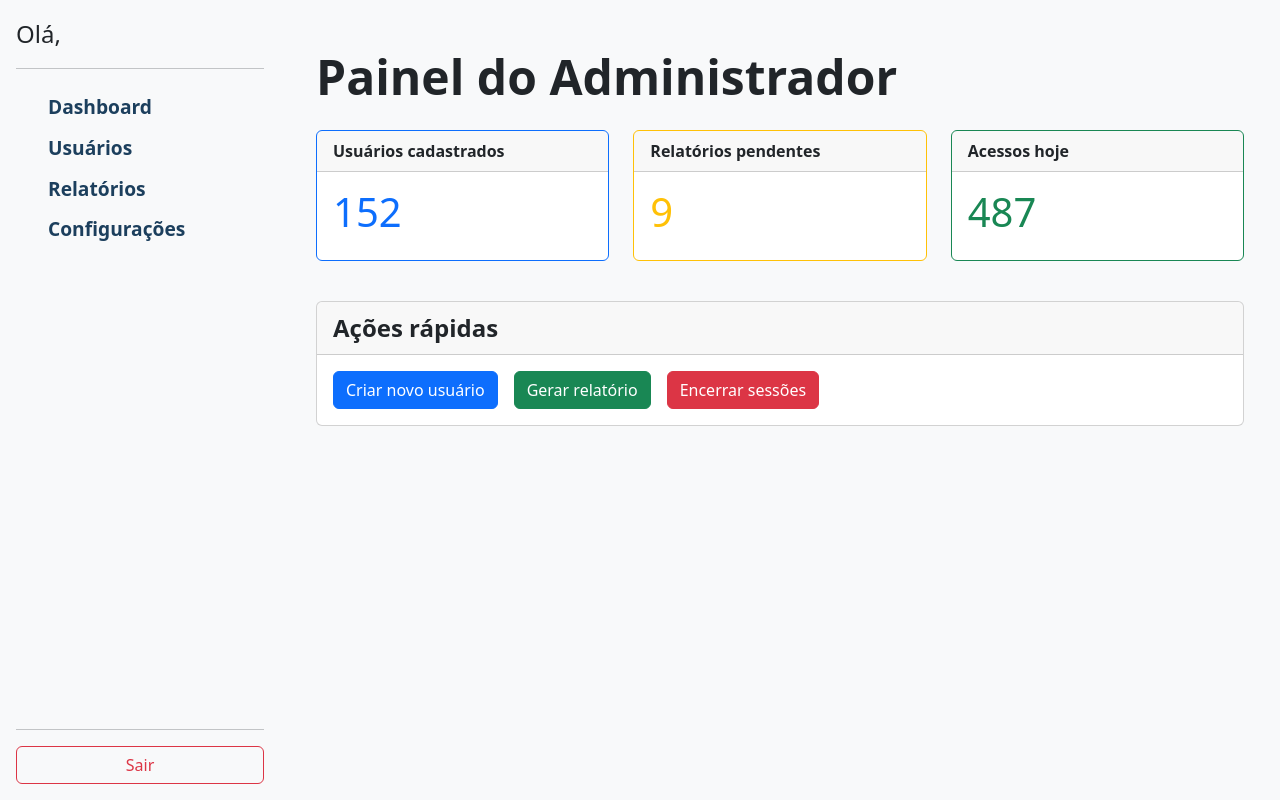
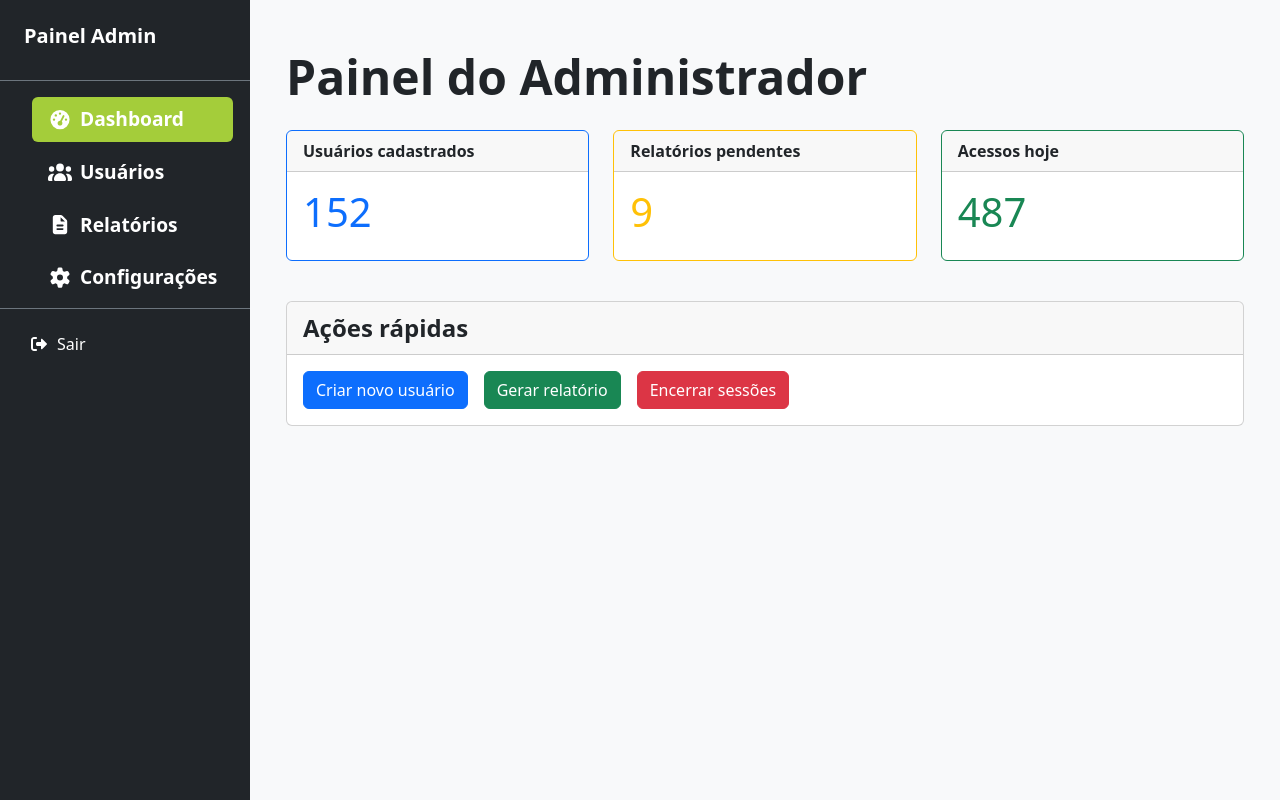
Before and after one commit to matheusdamacena593/projeto_instituto_lucas_silva, a React (Vite) app in the folder spa/: page /admin in a window 1280 px wide. Shown: the top 800 px of the page. Built offline with nearby package versions, Linux system fonts and the light colour scheme; sample sign-in values are in the browser's storage.

Commit message:
Arrumar o menu do admin e criar a tela para exibir os administradores

```diff
--- a/spa/package.json
+++ b/spa/package.json
@@ -17,9 +17,11 @@
     "axios": "^1.11.0",
     "bootstrap": "^5.3.7",
     "react": "^19.1.0",
+    "react-bootstrap": "^2.10.10",
     "react-dom": "^19.1.0",
     "react-icons": "^5.5.0",
     "react-router-dom": "^7.7.1",
+    "sonner": "^2.0.7",
     "topbar": "^3.0.0"
   },
   "devDependencies": {
--- a/spa/src/Pages/Admin/PageBase/index.tsx
+++ b/spa/src/Pages/Admin/PageBase/index.tsx
@@ -1,4 +1,3 @@
-import Footer from "../../../_components/Footer/Footer";
 import HeaderAdmin from "../../../_components/HeaderAdmin/HeaderAdmin"; // importe seu sidebar
 import { Outlet } from "react-router-dom";
 
@@ -15,9 +14,6 @@ export default function PageBaseAdmin() {
           <Outlet />
         </main>
       </div>
-
-      {/* Footer */}
-      <Footer />
     </div>
   );
 }
--- a/spa/src/_components/HeaderAdmin/HeaderAdmin.tsx
+++ b/spa/src/_components/HeaderAdmin/HeaderAdmin.tsx
@@ -1,78 +1,110 @@
-
-import { useNavigate, NavLink } from "react-router-dom";
+import { useState } from "react";
+import { Link, useLocation, useNavigate } from "react-router-dom";
+import { FontAwesomeIcon } from "@fortawesome/react-fontawesome";
+import {
+    faTachometerAlt,
+    faUsers,
+    faFileAlt,
+    faCog,
+    faSignOutAlt,
+    faBars,
+} from "@fortawesome/free-solid-svg-icons";
+import "./HeaderAdminStyle.scss";
 import { useAuth } from "../../contexts/AuthContext";
 
-export default function AdminSidebar() {
+const AdminSidebar = () => {
+    const location = useLocation();
+    const [showSidebar, setShowSidebar] = useState(false);
+
+    const menuItems = [
+        { icon: faTachometerAlt, label: "Dashboard", path: "/admin" },
+        { icon: faUsers, label: "Usuários", path: "/admin/usuarios" },
+        { icon: faFileAlt, label: "Relatórios", path: "/relatorios" },
+        { icon: faCog, label: "Configurações", path: "/configuracoes" },
+    ];
+
+    const toggleSidebar = () => {
+        setShowSidebar(!showSidebar);
+    };
+
+    const { logout } = useAuth();
     const navigate = useNavigate();
-    const { logout } = useAuth();
-
-    // Pega o usuário do localStorage (ou adapte para seu context)
-    const userRaw = localStorage.getItem("user");
-    const user = userRaw ? JSON.parse(userRaw) : { nome: "Admin" };
 
     async function handleLogout() {
         await logout();    // chama a função do contexto que já remove token e limpa user
-        navigate("/login");
+        navigate("/admin/login");
     }
 
+    const activeBgColor = "#A4CD3A";
+
     return (
-        <div className="d-flex flex-column flex-shrink-0 p-3 bg-light" style={{ width: "280px", height: "100vh" }}>
-            <a href="/admin" className="d-flex align-items-center mb-3 mb-md-0 me-md-auto text-decoration-none">
-                <span className="fs-4 text-dark">Olá, {user.nome}</span>
-            </a>
-            <hr />
-            <ul className="nav nav-pills flex-column mb-auto">
-                <li className="nav-item">
-                    <NavLink
-                        to="/admin"
-                        className={() =>
-                            "nav-link"
-                        }
-                        end
+        <>
+            {/* Botão toggle visível só em telas pequenas */}
+            <div className="d-md-none bg-dark text-white p-2">
+                <button className="btn btn-outline-light" onClick={toggleSidebar}>
+                    <FontAwesomeIcon icon={faBars} />
+                </button>
+            </div>
+
+            {/* Sidebar fixo em telas grandes ou offcanvas em telas pequenas */}
+            <div
+                className={`sidebar-container bg-dark text-white ${showSidebar ? "show-sidebar" : ""
+                    }`}
             >
-                        Dashboard
-                    </NavLink>
+                <div className="p-4 border-bottom border-secondary d-flex justify-content-between align-items-center">
+                    <h2 className="h5 fw-bold">Painel Admin</h2>
+                    {/* Botão para fechar sidebar no mobile */}
+                    <button
+                        className="btn btn-outline-light d-md-none"
+                        onClick={toggleSidebar}
+                    >
+                        &times;
+                    </button>
+                </div>
+
+                <nav className="flex-grow-1 px-3 mt-3">
+                    <ul className="nav flex-column">
+                        {menuItems.map((item) => {
+                            const isActive = location.pathname === item.path;
+
+                            return (
+                                <li key={item.path} className="nav-item mb-2">
+                                    <Link
+                                        to={item.path}
+                                        className="nav-link d-flex align-items-center px-3 py-2 rounded text-white"
+                                        style={{
+                                            backgroundColor: isActive ? activeBgColor : "transparent",
+                                            color: "white",
+                                            WebkitTextFillColor: "white"
+                                        }}
+                                        onMouseLeave={(e) => {
+                                            if (!isActive) e.currentTarget.style.backgroundColor = "transparent";
+                                        }}
+                                    >
+                                        <FontAwesomeIcon icon={item.icon} className="me-2 text-white" />
+                                        {item.label}
+                                    </Link>
                                 </li>
-                <li>
-                    <NavLink
-                        to="/admin/usuarios"
-                        className={() =>
-                            "nav-link"
-                        }
-                    >
-                        Usuários
-                    </NavLink>
-                </li>
-                <li>
-                    <NavLink
-                        to="/admin/relatorios"
-                        className={() =>
-                            "nav-link"
-                        }
-                    >
-                        Relatórios
-                    </NavLink>
-                </li>
-                <li>
-                    <NavLink
-                        to="/admin/configuracoes"
-                        className={() =>
-                            "nav-link"
-                        }
-                    >
-                        Configurações
-                    </NavLink>
-                </li>
+                            );
+                        })}
                     </ul>
-            <hr />
-            <div>
+                </nav>
+
+                <div className="p-3 border-top border-secondary">
                     <button
-                    className="btn btn-outline-danger w-100"
+                        className="btn w-100 d-flex align-items-center text-white"
+                        style={{ backgroundColor: "transparent" }}
+                        onMouseEnter={(e) => (e.currentTarget.style.backgroundColor = activeBgColor)}
+                        onMouseLeave={(e) => (e.currentTarget.style.backgroundColor = "transparent")}
                         onClick={handleLogout}
                     >
+                        <FontAwesomeIcon icon={faSignOutAlt} className="me-2" />
                         Sair
                     </button>
                 </div>
             </div>
+        </>
     );
-}
+};
+
+export default AdminSidebar;
--- /dev/null
+++ b/spa/src/_components/HeaderAdmin/HeaderAdminStyle.scss
@@ -0,0 +1,52 @@
+/* admin-sidebar.css */
+
+.sidebar-link {
+  color: white !important;
+  transition: background-color 0.2s ease;
+}
+
+.sidebar-link:hover,
+.sidebar-link.active {
+  background-color: #A4CD3A !important;
+  color: white !important;
+}
+
+.sidebar-logout {
+  color: white !important;
+  transition: background-color 0.2s ease;
+}
+
+.sidebar-logout:hover {
+  background-color: #A4CD3A !important;
+  color: white !important;
+}
+
+/* Responsividade */
+.sidebar-container {
+  width: 250px;
+  height: 100vh;
+  position: fixed;
+  top: 0;
+  left: 0;
+  z-index: 1040;
+  transition: transform 0.3s ease-in-out;
+}
+
+/* Ocultar sidebar em telas pequenas */
+@media (max-width: 767.98px) {
+  .sidebar-container {
+    transform: translateX(-100%);
+  }
+
+  .sidebar-container.show-sidebar {
+    transform: translateX(0);
+  }
+}
+
+/* Em telas grandes, sidebar sempre visível */
+@media (min-width: 768px) {
+  .sidebar-container {
+    transform: none !important;
+    position: relative;
+  }
+}
--- a/spa/src/_components/ProtectedRoute/ProtectedRoute.tsx
+++ b/spa/src/_components/ProtectedRoute/ProtectedRoute.tsx
@@ -14,7 +14,7 @@ const ProtectedRoute = ({ children }: ProtectedRouteProps) => {
 
   // Se não estiver autenticado, redireciona para login
   if (!isAuthenticated) {
-    return <Navigate to="/login" state={{ from: location }} replace />;
+    return <Navigate to="/admin/login" state={{ from: location }} replace />;
   }
 
   return <>{children}</>;
```
Also changed, not shown: spa/src/Pages/Admin/Usuarios/index.tsx (+117 -16 lines), 1 other file (tests, documents, lock files or other folders). Lines whose indentation alone changed are shown as unchanged.
